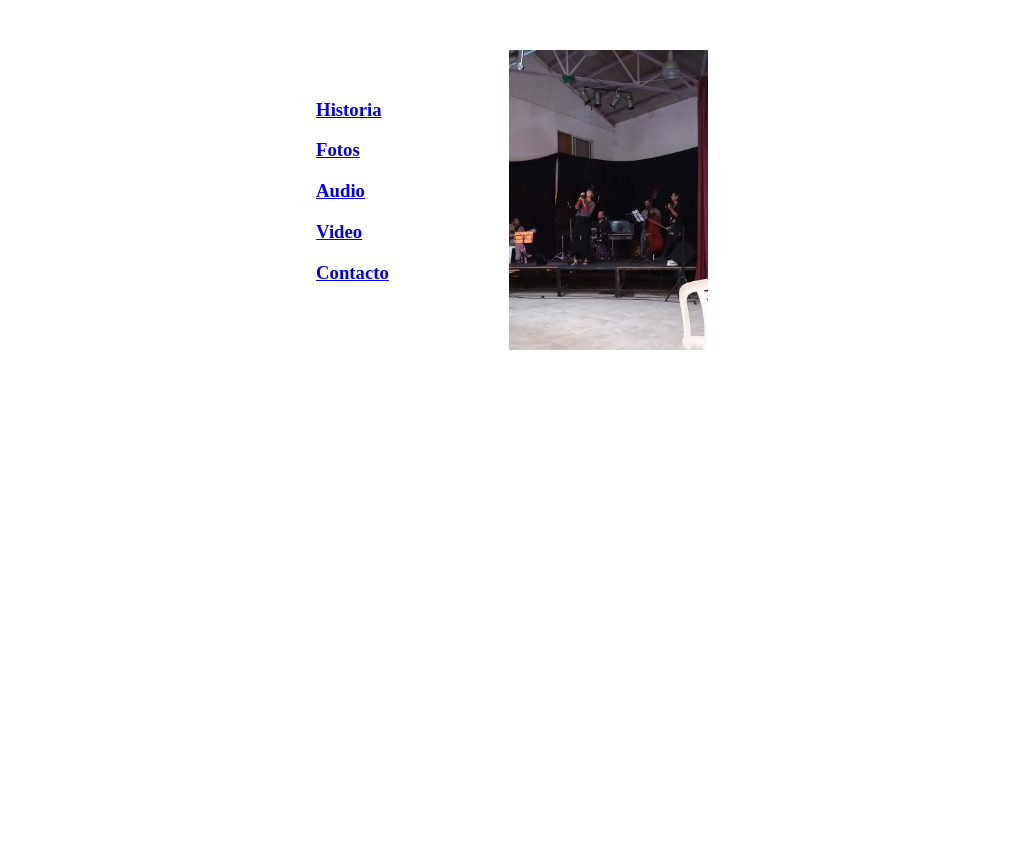
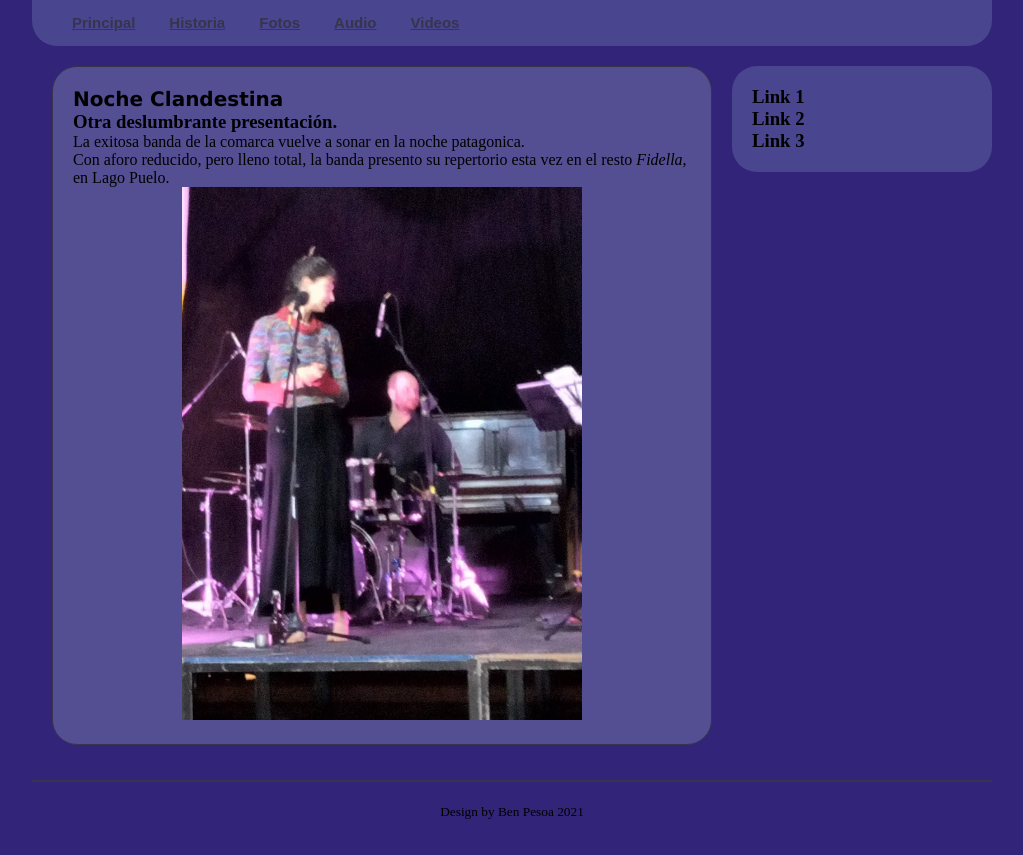
Before and after one commit to BenPesoa/Clandestino, a plain HTML site: page index.html in a window 1280 px wide. Shown: the part 82-937 px from the top of the page, without its empty margins (128-1151 px from the left). Before the commit the page ends 800 px from the top, so only its background shows below. Drawn offline with Linux system fonts and the light colour scheme.

Commit message:
Update index.html

```diff
--- a/index.html
+++ b/index.html
@@ -1,30 +1,50 @@
-<html>
+<!doctype html>
+	<html lang="es">
 		<head>
-		<title> Ensayo Clandestino </title>
-		<link rel="stylesheet" type="text/css" href="estiloec.css">
+			<meta charset="utf-8"/>
+			<title> Ensayo Clandestino - Sitio Oficial </title>
+			<link rel="stylesheet" href="estilo.css">
 		</head>
 		<body>
+		<div id="group">
+			<header id="header">
+				<h1>Ensayo Clandestino</h1>
+			</header>
+			<nav id="menu">
+				<ul>
+					<li><a href="index.html">Principal</a></li>
+					<li><a href="historia.html">Historia</a></li>
+					<li><a href="fotos.html">Fotos</a></li>
+					<li><a href="audio.html">Audio</a></li>
+					<li><a href="videos.html">Videos</a></li>
+				</ul>
+			</nav>
+			<section id="section">
+				<article>
+					<header>
+						<hgroup>
+							<h1>Noche Clandestina</h1>
+							<h3>Otra deslumbrante presentación.</h3>
+						</hgroup>
+					</header>
+					<p>La exitosa banda de la comarca vuelve a sonar en la noche patagonica.</p>
+					<p>Con aforo reducido, pero lleno total, la banda presento su repertorio esta vez en el resto <i>Fidella</i>, en Lago Puelo.</p>
+					<figure>
 						<center>
-		<h1> Ensayo clandestino </h1>
-		<br>
-		<br>
-		<table border="0" cellpadding=30 cellspacing=0>
-			<tr>
-				<td>
-					<h3> <a href="historia.html"> Historia</a> </h3>
-					<h3> <a href="fotos.html"> Fotos</a> </h3>
-					<h3> <a href="audio.html"> Audio</a> </h3>
-					<h3> <a href="video.html">Video</a> </h3>
-					<h3> <a href="contacto.html">Contacto</a> </h3>
-				</td>
-				<td>
-
-				</td>
-				<td>
-					<img alt="Foto 1" height=300 src="media/img1.jpg">
-				</td>
-			</tr>
-		</table>
+						<img src="media/img2.jpg" width="400px">
 						</center>
+					</figure>
+				</article>
+			</section>
+			<aside id="aside">
+				<h3>Link 1</h3>
+				<h3>Link 2</h3>
+				<h3>Link 3</h3>
+			</aside>
+			<footer id="footer">
+				<div id="sfc8tkupu9txadthcz7acega4z6dpr1hbqa"></div><script type="text/javascript" src="https://counter7.stat.ovh/private/counter.js?c=8tkupu9txadthcz7acega4z6dpr1hbqa&down=async" async></script><noscript><a href="https://www.freecounterstat.com" title="html hit counter code"><img src="https://counter7.stat.ovh/private/freecounterstat.php?c=8tkupu9txadthcz7acega4z6dpr1hbqa" border="0" title="html hit counter code" alt="html hit counter code"></a></noscript>
+				<p><small>Design by Ben Pesoa 2021</small></p>
+			</footer>
+		</div>
 		</body>
 	</html>
```
Lines whose indentation alone changed are shown as unchanged.
